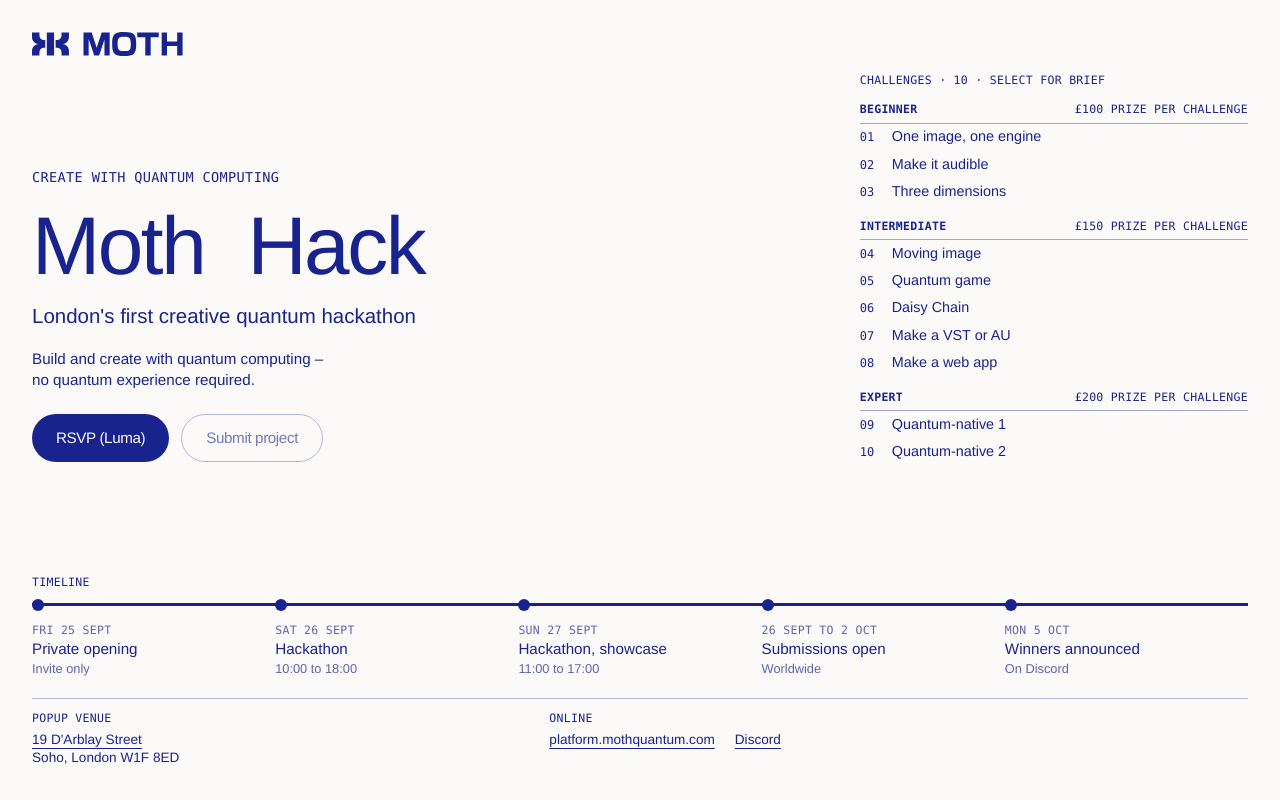
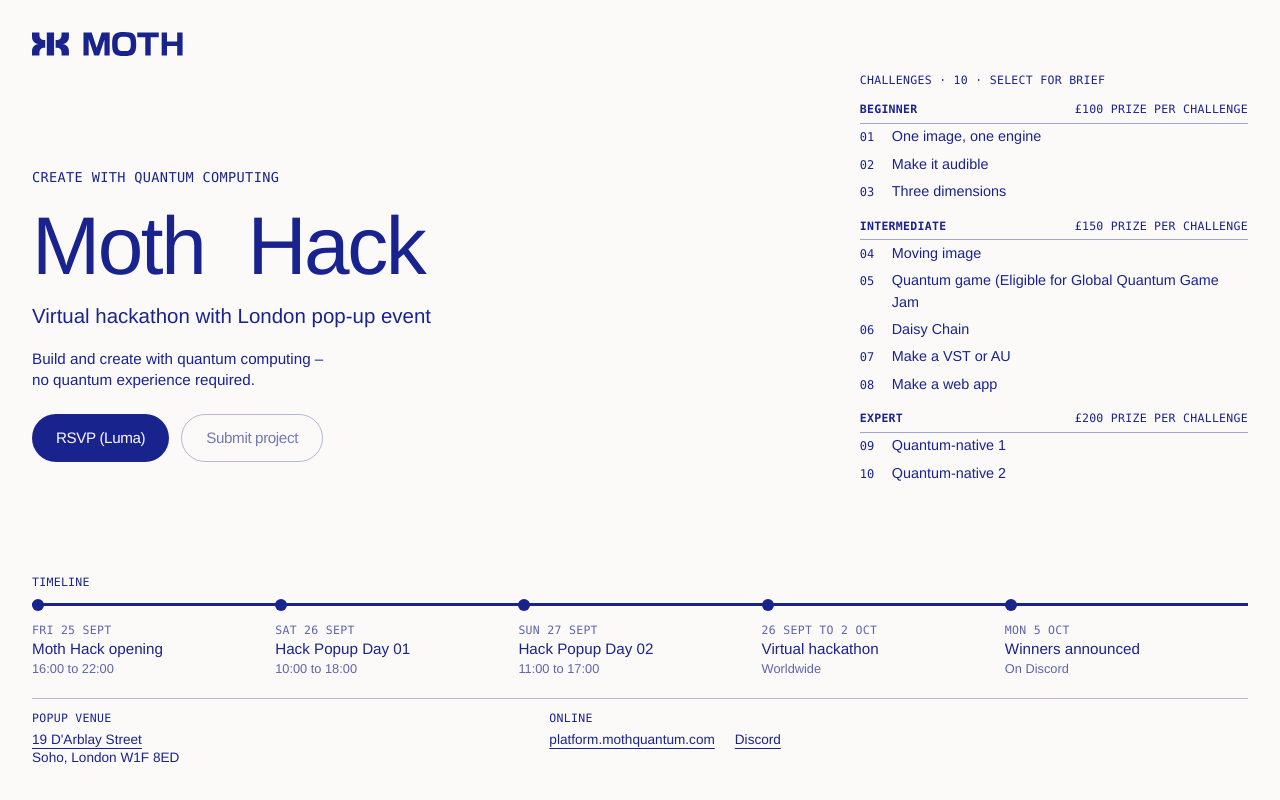
Before and after one commit to moth-quantum/moth-hack-sep-2026, a Next.js app: page / in a window 1280 px wide. Built offline with nearby package versions, Linux system fonts and the light colour scheme; a web font is replaced by a local one.

Commit message:
Fixed some copies & Added more information

```diff
--- a/content/event.ts
+++ b/content/event.ts
@@ -8,7 +8,7 @@
 export const event = {
   name: "Moth Hack",
   kicker: "Create with Quantum Computing",
-  subtitle: "London's first creative quantum hackathon",
+  subtitle: "Virtual hackathon with London pop-up event",
   // Metadata only (not rendered): dates and place appear once on the page, in the timeline and venue block.
   dateline: "26 + 27 Sept 2026, Soho, London",
   // Official copy (approved 4 Sept): keep verbatim, including the dash.
@@ -18,10 +18,10 @@
   dates: { start: "2026-09-26T10:00:00+01:00", end: "2026-09-27T17:00:00+01:00" },
 
   schedule: [
-    { day: "Fri 25 Sept", label: "Private opening", note: "Invite only" },
-    { day: "Sat 26 Sept", label: "Hackathon", note: "10:00 to 18:00" },
-    { day: "Sun 27 Sept", label: "Hackathon, showcase", note: "11:00 to 17:00" },
-    { day: "26 Sept to 2 Oct", label: "Submissions open", note: "Worldwide" },
+    { day: "Fri 25 Sept", label: "Moth Hack opening", note: "16:00 to 22:00" },
+    { day: "Sat 26 Sept", label: "Hack Popup Day 01", note: "10:00 to 18:00" },
+    { day: "Sun 27 Sept", label: "Hack Popup Day 02", note: "11:00 to 17:00" },
+    { day: "26 Sept to 2 Oct", label: "Virtual hackathon", note: "Worldwide" },
     { day: "Mon 5 Oct", label: "Winners announced", note: "On Discord" },
   ],
 
@@ -29,8 +29,8 @@
     name: "19 D'Arblay Street",
     area: "Soho, London W1F 8ED", // TBC: confirm 8ED vs 8EF
     mapsHref: "https://maps.google.com/?q=19+D'Arblay+Street+London+W1F+8ED",
-    ground: "Ground floor: exhibition, demos, walk-in",
-    basement: "Basement: hackathon lounge, RSVP, 3-hour slots",
+    // ground: "Ground floor: exhibition, demos, walk-in",
+    // basement: "Basement: hackathon lounge, RSVP, 3-hour slots",
   },
 
   // Challenge copy supplied by the Moth team (24 Sept). Keep verbatim.
@@ -49,7 +49,7 @@
       prize: "£150 prize per challenge",
       items: [
         { n: 4, title: "Moving image", brief: "Use at least one engine in a video piece. Any format." },
-        { n: 5, title: "Quantum game", brief: "Use at least one engine in the making of a game, for example a browser game whose sprites are generated with Tessa. Bonus: submit it to the Quantum Game Jam." },
+        { n: 5, title: "Quantum game (Eligible for Global Quantum Game Jam", brief: "Use at least one engine in the making of a game, for example a browser game whose sprites are generated with Tessa. Bonus: submit it to the Quantum Game Jam." },
         { n: 6, title: "Daisy Chain", brief: "Use as many engines as possible in a single project. Measured on number and effective use." },
         { n: 7, title: "Make a VST or AU", brief: "Build a music plugin using at least one engine. Submit the plugin and audio examples of it in use." },
         { n: 8, title: "Make a web app", brief: "Build a web app that calls the Atlas API. Submit a link and a short description of what it does." },
@@ -70,6 +70,8 @@
     submit: { href: null, label: "Submit your project", pending: "Submit project" } as Link,
     platform: { href: "https://platform.mothquantum.com", label: "platform.mothquantum.com" } as Link,
     discord: { href: "https://discord.gg/N9y6URcYS", label: "Discord" } as Link,
+    opening: { href: "https://luma.com/2myo5mu4", label: "Opening" } as Link,
+    GQGJ: { href: "https://itch.io/jam/quantum-game-jam-2026", label: "Global Quantum Game Jam" } as Link,
   },
 
   organiser: { name: "Moth", href: "https://mothquantum.com" },
```
